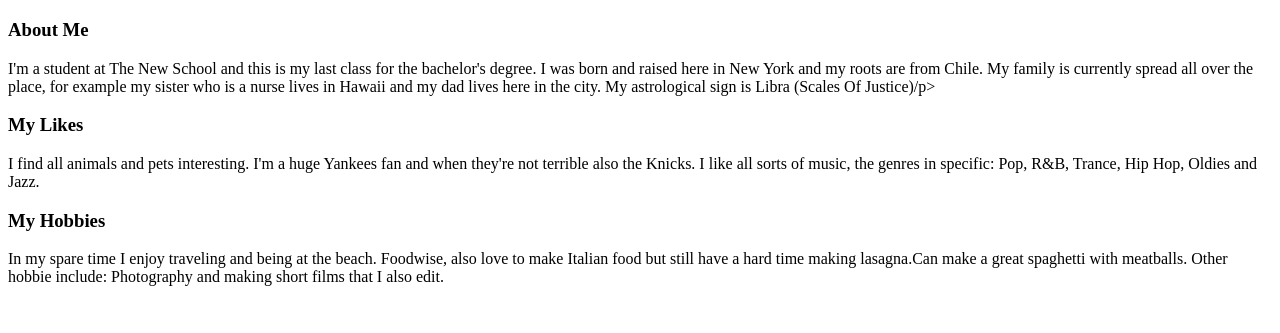
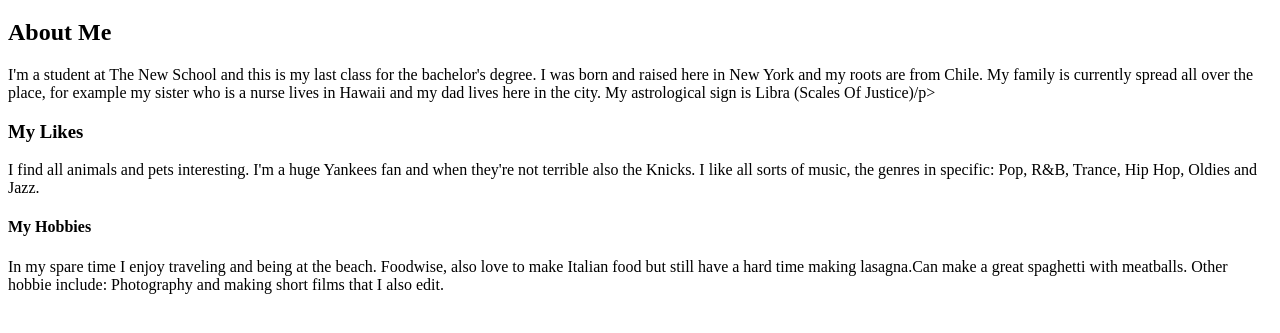
Before and after one commit to gush23/gusnewschool.github.io, a plain HTML site: page index.html in a window 1280 px wide. Shown: the part 61-394 px from the top of the page. Drawn offline with Linux system fonts and the light colour scheme.

Commit message:
Updated About Me and My Hobbies section

```diff
--- a/index.html
+++ b/index.html
@@ -7,11 +7,11 @@
 
  <body>
   <h1>My One Of A Kind Portfolio Site</h1>
-  <h3>About Me</h3>
+  <h2>About Me</h2>
   <p>I'm a student at The New School and this is my last class for the bachelor's degree. I was born and raised here in New York and my roots are from Chile. My family is currently spread all over the place, for example my sister who is a nurse lives in Hawaii and my dad lives here in the city. My astrological sign is Libra (Scales Of Justice)/p>
   <h3>My Likes</h3>
   <p>I find all animals and pets interesting. I'm a huge Yankees fan and when they're not terrible also the Knicks. I like all sorts of music, the genres in specific: Pop, R&B, Trance, Hip Hop, Oldies and Jazz.</p>
-  <h3>My Hobbies</h3>
+  <h4>My Hobbies</h4>
   <p>In my spare time I enjoy traveling and being at the beach. Foodwise, also love to make Italian food but still have a hard time making lasagna.Can make a great spaghetti with meatballs. Other hobbie include: Photography and making short films that I also edit.</p>
 
 
```
